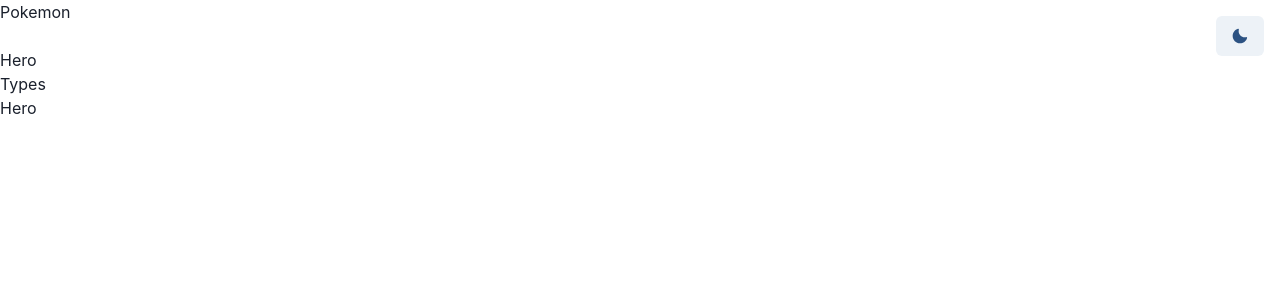
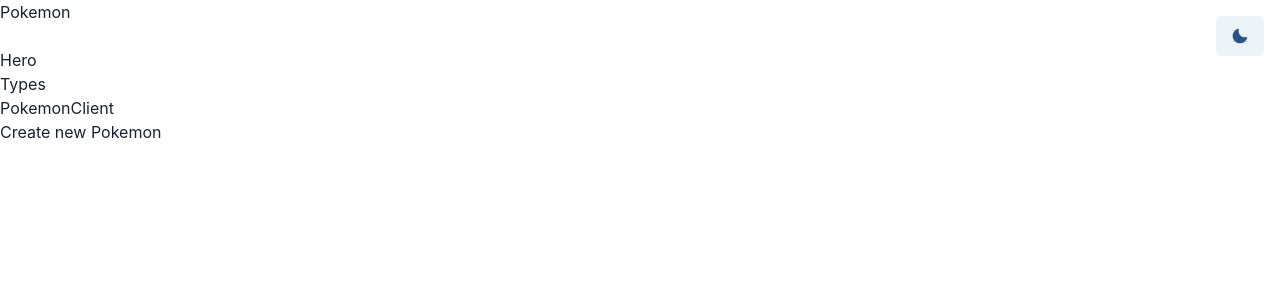
Before and after one commit to Davidcastel26/pokeapi_client, a React (Vite) app: page /hero in a window 1280 px wide. Shown: the top 300 px of the page. Built offline with nearby package versions, Linux system fonts and the light colour scheme.

Commit message:
createing component

```diff
--- /dev/null
+++ b/src/components/PokemonClient.jsx
@@ -0,0 +1,10 @@
+import React from 'react'
+
+export const PokemonClient = () => {
+  return (
+    <div className='flex'>
+        <h1 className='mr-4'>PokemonClient</h1>
+        <button className='btn'> Create new Pokemon</button>
+    </div>
+  )
+}
--- a/src/components/screens/Hero.jsx
+++ b/src/components/screens/Hero.jsx
@@ -1,6 +1,12 @@
+import { PokemonClient } from "../PokemonClient"
 
 export const Hero = () => {
+
+  // do the fetch from the pokemons
+
   return (
-    <div>Hero</div>
+    <div>
+      <PokemonClient />
+    </div>
   )
 }
```
